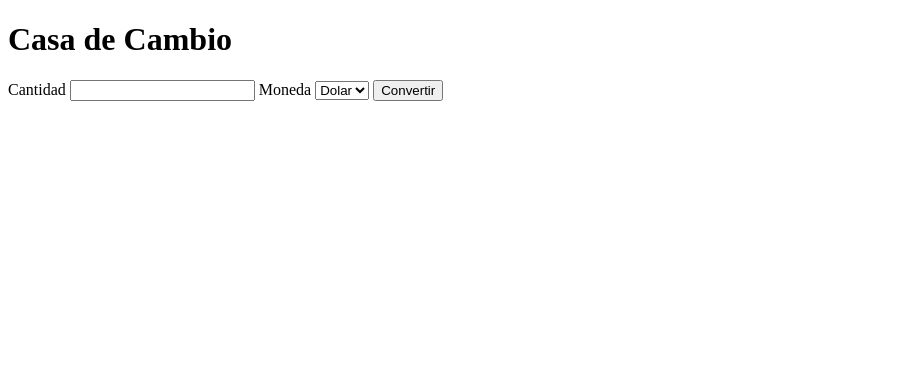
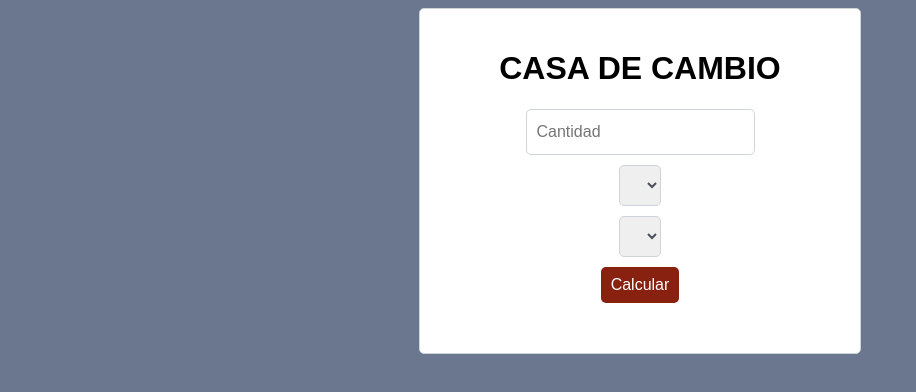
Before and after one commit to carballod/casa-de-cambio, a website: page index.html in a window 1280 px wide. Shown: the whole page, without its empty margins (0-916 px from the left). Drawn offline with Linux system fonts and the light colour scheme; no server answers.

Commit message:
Estructura principal de la casa de cambio en funcionamiento

```diff
--- a/index.html
+++ b/index.html
@@ -4,20 +4,41 @@
     <meta charset="UTF-8">
     <meta http-equiv="X-UA-Compatible" content="IE=edge">
     <meta name="viewport" content="width=device-width, initial-scale=1.0">
+    <link rel="stylesheet" href="style.css">
     <title>Casa de Cambio</title>
 </head>
 <body>
-    <h1>Casa de Cambio</h1>
     <div>
-        <form action="cambio.php" method="post">
-            <label for="cantidad">Cantidad</label>
-            <input type="number" name="cantidad" id="cantidad">
-            <label for="moneda">Moneda</label>
-            <select name="moneda" id="moneda">
-                <option value="dolar">Dolar</option>
-            </select>
-            <input type="submit" value="Convertir">
-        </form>
+        <form class="estilo-form">
+
+            <h1>CASA DE CAMBIO</h1>
+
+             <div class="input-estilo">
+                 <input id="campo-cantidad" type="number" min="1" name="cantidad" placeholder="Cantidad" required="required" inputmode="numeric">
+             </div>
+
+             <div class="select-container">
+               <select class="select-estilo">
+               </select>
+             </div>
+
+             <div class="select-container">
+               <select class="select-estilo">
+               </select>
+             </div>
+
+             <div>
+               <div class="btn-calcular">
+                 Calcular
+               </div>
+             </div>
+
+             <div class="contenedor-resultado">
+             </div>
+
+         </form>
+
+         <script src="script.js"></script>
     </div>
 
 </body>
--- a/script.js
+++ b/script.js
@@ -0,0 +1,54 @@
+BASE_URL = "https://api.exchangerate.host";
+
+const obtenerMonedas = () => {
+  return fetch(`${BASE_URL}/latest`)
+    .then((response) => response.json())
+    .then((data) => {
+      return data.rates;
+    });
+};
+
+const convertirMonedas = (base = "USD", destino = "EUR") => {
+  return fetch(`${BASE_URL}/convert?from=${base}&to=${destino}`)
+    .then((response) => response.json())
+    .then((data) => {
+      return data;
+    });
+};
+
+const insertarMonedas = (monedas, selectElemento) => {
+  for (const moneda in monedas) {
+    const option = document.createElement("option");
+    option.value = moneda;
+    option.textContent = `${moneda}`;
+    selectElemento.appendChild(option);
+  }
+};
+
+obtenerMonedas()
+  .then((monedas) => {
+    const selectElementos = document.querySelectorAll(".select-estilo");
+    selectElementos.forEach((select) => {
+      insertarMonedas(monedas, select);
+    });
+  })
+
+const calcular = () => {
+    const btnCalcular = document.querySelector(".btn-calcular");
+    const contenedorResultado = document.querySelector(".contenedor-resultado");
+
+    btnCalcular.addEventListener("click", () => {
+      const cantidad = document.getElementById("campo-cantidad").value;
+      const monedaBase = document.querySelectorAll(".select-estilo")[0].value;
+      const monedaDestino = document.querySelectorAll(".select-estilo")[1].value;
+
+      convertirMonedas(monedaBase, monedaDestino)
+        .then((data) => {
+          const resultado = data.result;
+          const resultadoFinal = cantidad * resultado;
+          contenedorResultado.textContent = `${cantidad} ${monedaBase} = ${resultadoFinal.toFixed(2)} ${monedaDestino}`;
+        });
+    });
+}
+
+calcular();
--- /dev/null
+++ b/style.css
@@ -0,0 +1,75 @@
+body {
+    background-color: rgb(106, 119, 142);
+    font-family: 'Montserrat', sans-serif;
+}
+
+.estilo-form {
+    display: flex;
+    flex-direction: column;
+    align-items: center;
+    max-width: 400px;
+    margin: 0 auto;
+    padding: 20px;
+    background-color: white;
+    border: 1px solid #ced4da;
+    border-radius: 5px;
+  }
+
+  .select-container {
+    display: flex;
+    justify-content: space-between;
+  }
+
+  .select-estilo {
+    width: 45%;
+  }
+
+  .estilo-form input,
+  .estilo-form select,
+  .estilo-form .btn-calcular {
+    width: 100%;
+    padding: 10px;
+    font-size: 16px;
+    line-height: 1.5;
+    color: #495057;
+    border: 1px solid #ced4da;
+    border-radius: 5px;
+    margin-bottom: 10px;
+    box-sizing: border-box;
+  }
+
+  .estilo-form input[type="number"] {
+    width: 100%;
+    padding: 10px;
+    font-size: 16px;
+    line-height: 1.5;
+    color: #495057;
+    border: 1px solid #ced4da;
+    border-radius: 5px;
+    margin-bottom: 10px;
+    box-sizing: border-box;
+  }
+
+  .estilo-form .btn-calcular {
+    display: flex;
+    justify-content: center;
+    align-items: center;
+    width: 100%;
+    height: 36px;
+    font-size: 16px;
+    text-align: center;
+    background-color: #892110;
+    color: white;
+    border: none;
+    border-radius: 5px;
+    cursor: pointer;
+  }
+
+  .contenedor-resultado {
+    text-align: center;
+    font-size: 26px;
+    color: #791f0b;
+    font-weight: 700;
+    line-height: 31px;
+    margin-top: 20px;
+  }
```
